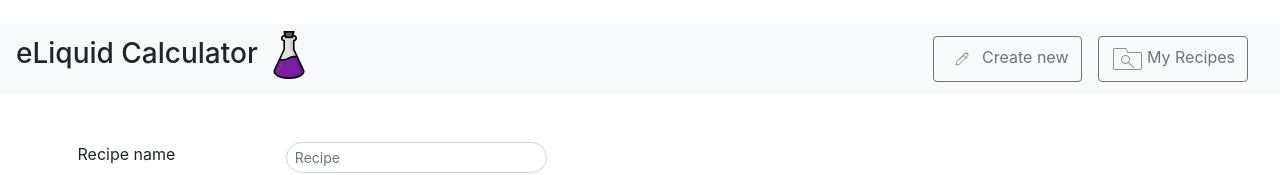
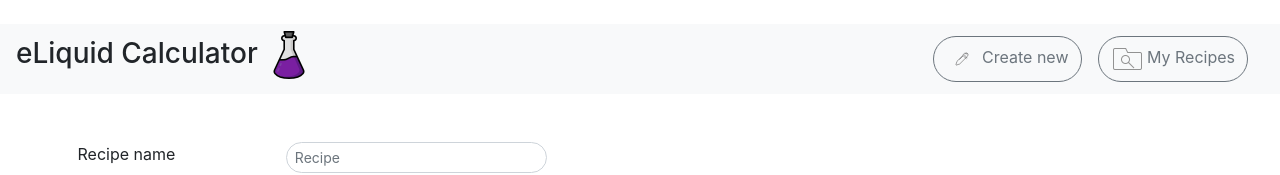
Before and after one commit to TheofilosThd/eLiquid-calc, an Angular app: page / in a window 1280 px wide. Shown: the top 175 px of the page. Built offline with nearby package versions, Linux system fonts and the light colour scheme; no server answers.

Commit message:
ui changes

```diff
--- a/app.js
+++ b/app.js
@@ -14,7 +14,7 @@ const route = require('./routes/route');
 mongoose.connect('mongodb://admin:admin@ds011482.mlab.com:11482/eliquid-calculator');
 
 mongoose.connection.on('connected',()=>{
-  console.log('Connected to database @27017');
+  console.log('Connected to database @ds011482.mlab.com:11482');
 });
 
 mongoose.connection.on('error',(err)=>{
--- a/src/app/app.component.html
+++ b/src/app/app.component.html
@@ -4,8 +4,8 @@
     <span class="align-content-end"><img src="../assets/images/bottle_logo.png"></span>
   </h3>
   <ul class="nav navbar-nav ml-auto">
-    <li><a routerLink="/" class="navbar-brand"><button class="btn btn-outline-secondary" ><span class="align-content-start"><img src="../assets/images/create_logo.png"></span> Create new</button></a></li>
-    <li><a routerLink="/myRecipes" class="navbar-brand"><button class="btn  btn-outline-secondary"><span class="align-content-start"><img src="../assets/images/catalog-logo.png"></span> My Recipes</button></a></li>
+    <li><a routerLink="/" class="navbar-brand"><button class="btn btn-outline-secondary" style="border-radius: 30px" ><span class="align-content-start"><img src="../assets/images/create_logo.png"></span> Create new</button></a></li>
+    <li><a routerLink="/myRecipes" class="navbar-brand"><button class="btn  btn-outline-secondary" style="border-radius: 30px"><span class="align-content-start"><img src="../assets/images/catalog-logo.png"></span> My Recipes</button></a></li>
   </ul>
 </nav>
 
```
Also changed, not shown: src/app/components/calculator/calculator.component.css (line endings or trailing spaces).
